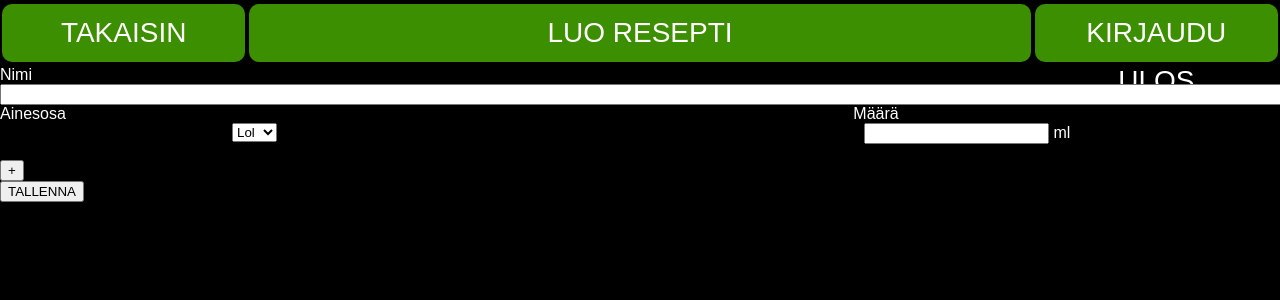
After one commit to ainamaximit/baari-mikko, a Flask app: page /recipes/create in a window 1280 px wide. The commit adds this page. Shown: the top 300 px of the page. Run offline with Flask 2, Linux system fonts and the light colour scheme; a user stored in the database is signed in; a database or web service that is not in the repository returns one stand-in record (values such as "Sample title"); parts of the project's set-up code (start-up, migrations or seed data) failed here and were passed over; some libraries are stand-ins or nearby versions.

Commit message:
New recipe add page

```diff
--- a/app.py
+++ b/app.py
@@ -12,8 +12,6 @@ import configparser
 config = configparser.ConfigParser()
 config.read('config.ini')
 
-
-
 app = Flask(__name__, static_url_path='/static')
 login_manager = LoginManager()
 login_manager.init_app(app)
@@ -25,7 +23,7 @@ dbi = DatabaseInterface(config.get('DATABASE', 'database'),
                         config.get('DATABASE', 'username'),
                         config.get('DATABASE', 'password'),
                         config.get('DATABASE', 'ip_address'))
-pool = mp.Pool(mp.cpu_count()-1)
+pool = mp.Pool(mp.cpu_count() - 1)
 mixer = Mixer()
 
 
@@ -189,10 +187,10 @@ def mix_drink():
     dt = datetime.now()
 
     print(drink)
-    drink_id = dbi.read_query(Dbq.GET_DRINK_ID, (drink, ))  # get drink id for order history
+    drink_id = dbi.read_query(Dbq.GET_DRINK_ID, (drink,))  # get drink id for order history
     dbi.execute_query(Dbq.ORDER, (current_user.serial, drink_id[0], dt))  # write to order history
 
-    drink_recipe = dbi.read_query(Dbq.AVAILABLE_RECIPE, (drink, ))
+    drink_recipe = dbi.read_query(Dbq.AVAILABLE_RECIPE, (drink,))
     print(drink_recipe)
     print(dict(drink_recipe))
     mix_time = 5
@@ -308,6 +306,20 @@ def recipes():
         return redirect(url_for('index'))
 
 
+@app.route('/recipes/create', methods=['GET', 'POST'])
+@login_required
+def create_recipe():
+    if not current_user.admin:
+        return redirect(url_for('index'))
+
+    if request.method == 'GET':
+        return render_template('create_recipe.html')
+    elif request.method == 'POST':
+        print('lol')
+    else:
+        return redirect(url_for('index'))
+
+
 @app.route('/pumps', methods=['GET', 'POST'])
 @login_required
 def pumps():
--- a/static/index.js
+++ b/static/index.js
@@ -1,5 +1,5 @@
 function login() {
-  var loginFlash = document.getElementById('flash');
+  let loginFlash = document.getElementById('flash');
 
   loginFlash.classList.add('show');
 
@@ -10,3 +10,26 @@ function login() {
 
   window.location.assign(loginUrl);
 }
+
+function addRecipeIngredientRow() {
+  let ingredientRow = document.getElementById('first-ingredient-row');
+  let ingredientsList = document.getElementById('ingredients-list');
+
+  let newRow = ingredientRow.cloneNode(true);
+  newRow.childNodes.forEach((element, _, __) => {
+    const name = element.getAttribute('name')
+
+    if (name === 'ingredient') {
+      element.value = null;
+    } else if (name === 'amount') {
+      element.value = 0;
+    }
+  })
+
+  ingredientsList.append(newRow);
+}
+
+function removeRecipeIngredientRow(element) {
+  let parent = element.parentElement;
+  parent.delete();
+}
--- a/static/style.css
+++ b/static/style.css
@@ -174,3 +174,60 @@ body {
 #flash.show > img {
     display: block;
 }
+
+.add-recipe_name {
+    display: flex;
+    flex-direction: column;
+    justify-content: left;
+}
+
+.add-recipe_name > label {}
+
+.add-recipe_name > #recipe-name {
+    width: 100%;
+}
+
+#ingredients-header {
+    display: flex;
+}
+
+#ingredients-header-ingredient {
+    flex: 4;
+}
+
+#ingredients-header-amount {
+    flex: 2;
+}
+
+#ingredients-list {
+    width: 100%;
+}
+
+.ingredients-list-row {
+    display: flex;
+    flex-direction: row;
+    width: 100%;
+}
+
+.ingredients-list-row-remove {
+    flex: 1;
+    padding: 0.5em 1em;
+}
+
+.ingredients-list-row-remove.hidden {
+    visibility: hidden;
+}
+
+.ingredients-list-row-ingredient {
+    flex: 3;
+    padding-right: 2em;
+}
+
+.ingredients-list-row-amount {
+    flex: 2;
+    padding-right: 1em;
+}
+
+#ingredients-list #add-row {
+    width: 100%;
+}
--- /dev/null
+++ b/templates/create_recipe.html
@@ -0,0 +1,57 @@
+{% extends "layout.html" %}
+
+{% block top %}
+
+    <div style="order: 1;" onclick="window.location='{{ url_for('admin') }}';" class="top_small button green2">
+        TAKAISIN
+    </div>
+
+    <div style="order: 2;" class="top_big button green2">
+        LUO RESEPTI
+    </div>
+
+    <div style="order: 5;" onclick="window.location='{{ url_for('logout') }}';" class="top_small button green2">
+        KIRJAUDU ULOS
+    </div>
+
+{% endblock %}
+
+{% block body %}
+
+    <form class="add-recipe">
+        <div class="add-recipe_name">
+            <label for="recipe-name">Nimi</label>
+            <input type="text" name="name" id="recipe-name">
+        </div>
+
+        <div class="ingredients-container">
+            <div id="ingredients-header">
+                <div id="ingredients-header-ingredient">Ainesosa</div>
+                <div id="ingredients-header-amount">Määrä</div>
+            </div>
+            <div id="ingredients-list">
+                <div class="ingredients-list-row" id="first-ingredient-row">
+                    <div class="ingredients-list-row-remove hidden">
+                        <button onclick="removeRecipeIngredientRow(this)">-</button>
+                    </div>
+                    <div class="ingredients-list-row-ingredient">
+                        <select name="ingredient">
+                            <option>Lol</option>
+                            <option>Asd</option>
+                        </select>
+                    </div>
+                    <div class="ingredients-list-row-amount">
+                        <input name="amount" type="number" step="1"> ml
+                    </div>
+                </div>
+                <div id="add-row">
+                    <button onclick="addRecipeIngredientRow()">+</button>
+                </div>
+            </div>
+        </div>
+        <div id="save-recipe-container">
+            <button id="save-recipe">TALLENNA</button>
+        </div>
+    </form>
+
+{% endblock %}
```
